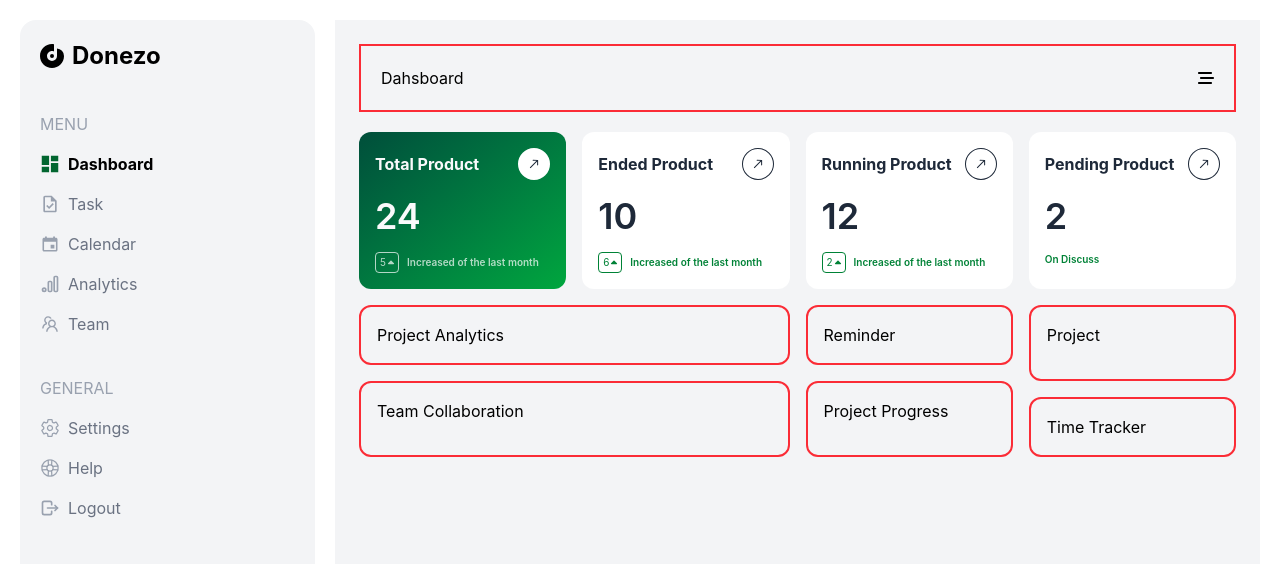
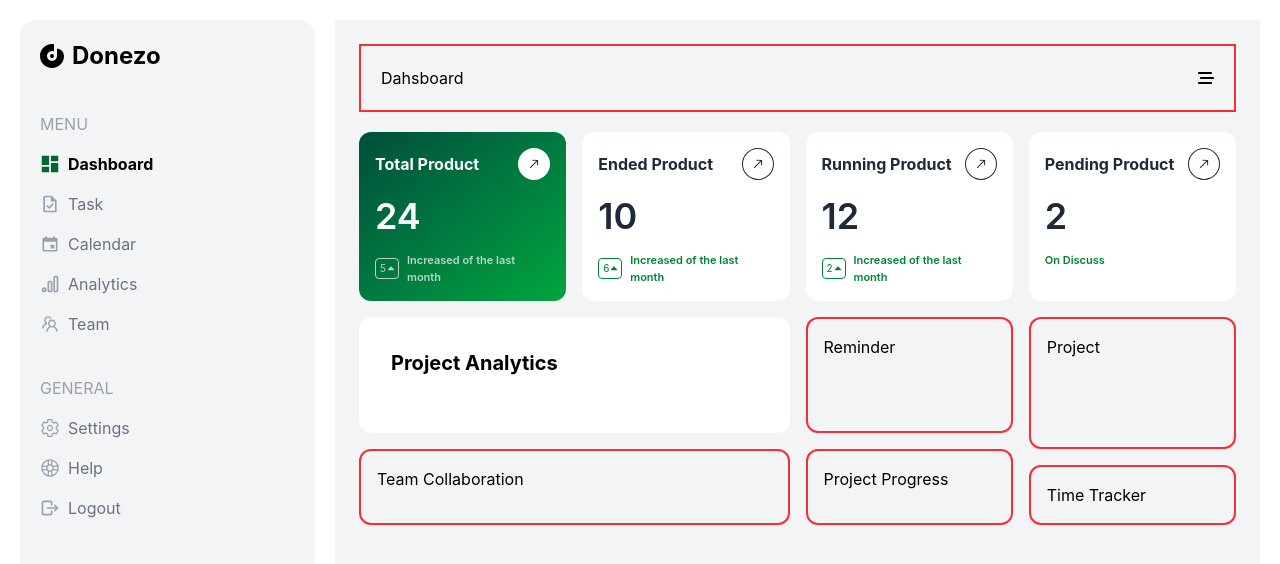
Before and after one commit to Sultanmia22/task-management-dashboard, a React (Vite) app: page /dashboard in a window 1280 px wide. Shown: the top 564 px of the page. Built offline with nearby package versions, Linux system fonts and the light colour scheme.

Commit message:
create products analytics section design

```diff
--- a/src/Components/Dashboard/EndedProject.jsx
+++ b/src/Components/Dashboard/EndedProject.jsx
@@ -21,7 +21,7 @@ const EndedProject = () => {
                         <span className=''><FaCaretUp size={10} /></span>
                     </div>
 
-                    <p className='text-[10px] font-semibold'>Increased of the last month</p>
+                    <p className='text-[11px] font-semibold'>Increased of the last month</p>
                 </div>
          </div>
     </div>
--- a/src/Components/Dashboard/PendingProject.jsx
+++ b/src/Components/Dashboard/PendingProject.jsx
@@ -15,7 +15,7 @@ const PendingProject = () => {
                                 </div>
 
                                 <div className='text-green-700 flex items-center gap-2'>
-                                    <p className='text-[10px] font-semibold'>On Discuss</p>
+                                    <p className='text-[11px] font-semibold'>On Discuss</p>
                                 </div>
                 </div>
     </div>
--- a/src/Components/Dashboard/Products.jsx
+++ b/src/Components/Dashboard/Products.jsx
@@ -20,7 +20,7 @@ const Products = () => {
                 <span className=''><FaCaretUp size={10} /></span>
             </div>
 
-            <p className='text-[10px] font-semibold'>Increased of the last month</p>
+            <p className='text-[11px] font-semibold'>Increased of the last month</p>
         </div>
     </div>
   )
--- /dev/null
+++ b/src/Components/Dashboard/ProjectAnalytics.jsx
@@ -0,0 +1,56 @@
+import React, { useEffect, useState } from "react";
+
+const getAnalyticsData = async () => {
+    const res = await fetch('https://task-api-eight-flax.vercel.app/api/analytics');
+    const data = await res.json();
+    return data;
+};
+
+const Analytics = () => {
+    const [analyticsData, setAnalyticsData] = useState([]);
+    const [loading, setLoading] = useState(true);
+
+    useEffect(() => {
+        const fetchData = async () => {
+            try {
+                const data = await getAnalyticsData();
+                setAnalyticsData(data);
+            } catch (err) {
+                console.error(err);
+            } finally {
+                setLoading(false);
+            }
+        };
+
+        fetchData();
+    }, []);
+
+    if (loading) return <p>Loading...</p>;
+
+    const maxViews = Math.max(...analyticsData.map(item => item.views));
+
+    return (
+        <div className="p-4 rounded-2xl">
+            <h2 className="text-xl font-bold mb-6">Project Analytics</h2>
+
+            <div className="grid grid-cols-5 items-end gap-6">
+                {analyticsData.map((item, index) => {
+                    const height = (item.views / maxViews) *120;
+                    return (
+                        <div key={index} className="flex flex-col items-center gap-2">
+                            <div
+                                className="w-12 bg-green-600 rounded-full transition-all duration-500"
+                                style={{ height: `${height}px` }}
+                            ></div>
+                            <p className="text-sm text-gray-500">
+                                {new Date(item.date).toLocaleDateString("en-US", { weekday: "short" })}
+                            </p>
+                        </div>
+                    );
+                })}
+            </div>
+        </div>
+    );
+};
+
+export default Analytics;
--- a/src/Components/Dashboard/RunningProject.jsx
+++ b/src/Components/Dashboard/RunningProject.jsx
@@ -21,7 +21,7 @@ const RunningProject = () => {
                                 <span className=''><FaCaretUp size={10} /></span>
                             </div>
 
-                            <p className='text-[10px] font-semibold'>Increased of the last month</p>
+                            <p className='text-[11px] font-semibold'>Increased of the last month</p>
                         </div>
         </div>
     </div>
--- a/src/page/Dashboard/Dashboard.jsx
+++ b/src/page/Dashboard/Dashboard.jsx
@@ -6,6 +6,7 @@ import Products from '../../Components/Dashboard/Products'
 import EndedProject from '../../Components/Dashboard/EndedProject'
 import RunningProject from '../../Components/Dashboard/RunningProject'
 import PendingProject from '../../Components/Dashboard/PendingProject'
+import ProjectAnalytics from '../../Components/Dashboard/ProjectAnalytics'
 
 const Dashboard = () => {
 
@@ -52,18 +53,13 @@ const Dashboard = () => {
 
 
 
-        <div className="border-2 border-red-500 p-4 rounded-xl lg:col-span-2 row-span-2">Project Analytics</div>
+        <div className="bg-white p-4 rounded-xl lg:col-span-2 row-span-2">
+          <ProjectAnalytics/>
+        </div>
 
         <div className="border-2 border-red-500 p-4 rounded-xl lg:row-span-2">Reminder</div>
 
         <div className="border-2 border-red-500 p-4 rounded-xl lg:row-span-3">Project</div>
-
-
-
-
-
-
-
 
 
         <div className="border-2 border-red-500 p-4 rounded-xl lg:col-span-2 row-span-2">Team Collaboration</div>
```
